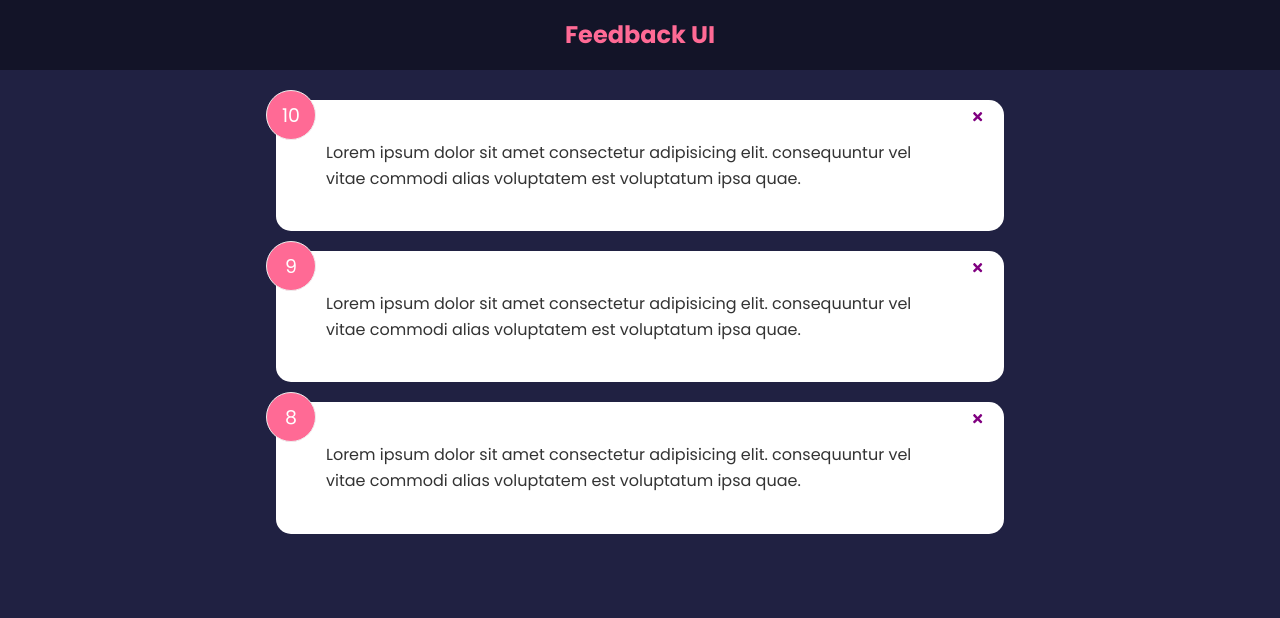
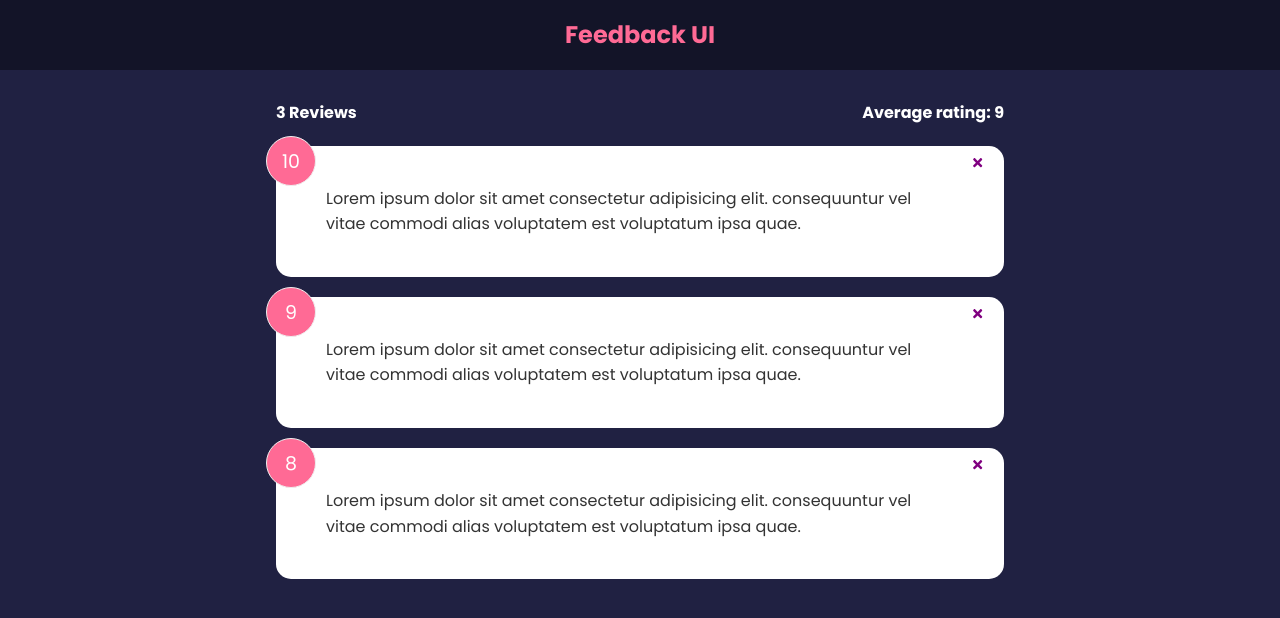
Before and after one commit to havalda-r/feedback-app, a React (Create React App) app: page / in a window 1280 px wide. Shown: the top 618 px of the page. Built offline with nearby package versions, Linux system fonts and the light colour scheme.

Commit message:
feat: add stats

```diff
--- a/src/App.js
+++ b/src/App.js
@@ -2,6 +2,7 @@
 import Header from './components/Header';
 import { useState } from 'react';
 import FeedbackData from './data/FeedbackData';
+import FeedbackStats from './components/FeedbackStats';
 
 function App() {
   const [feedback, setFeedback] = useState(FeedbackData);
@@ -14,6 +15,7 @@
     <>
       <Header />
       <div className='container'>
+        <FeedbackStats feedback={feedback} />
         <FeedbackList feedback={feedback} handleDelete={deleteFeedback} />
       </div>
     </>
--- /dev/null
+++ b/src/components/FeedbackStats.jsx
@@ -0,0 +1,22 @@
+import PropTypes from 'prop-types';
+
+function FeedbackStats({ feedback }) {
+  let average =
+    feedback.reduce((acc, current) => {
+      return acc + current.rating;
+    }, 0) / feedback.length;
+
+  average = average.toFixed(1).replace(/[.,]0$/, '');
+  return (
+    <div className='feedback-stats'>
+      <h4>{feedback.length} Reviews</h4>
+      <h4>Average rating: {isNaN(average) ? 0 : average}</h4>
+    </div>
+  );
+}
+
+FeedbackStats.propTypes = {
+  feedback: PropTypes.array.isRequired,
+};
+
+export default FeedbackStats;
```
